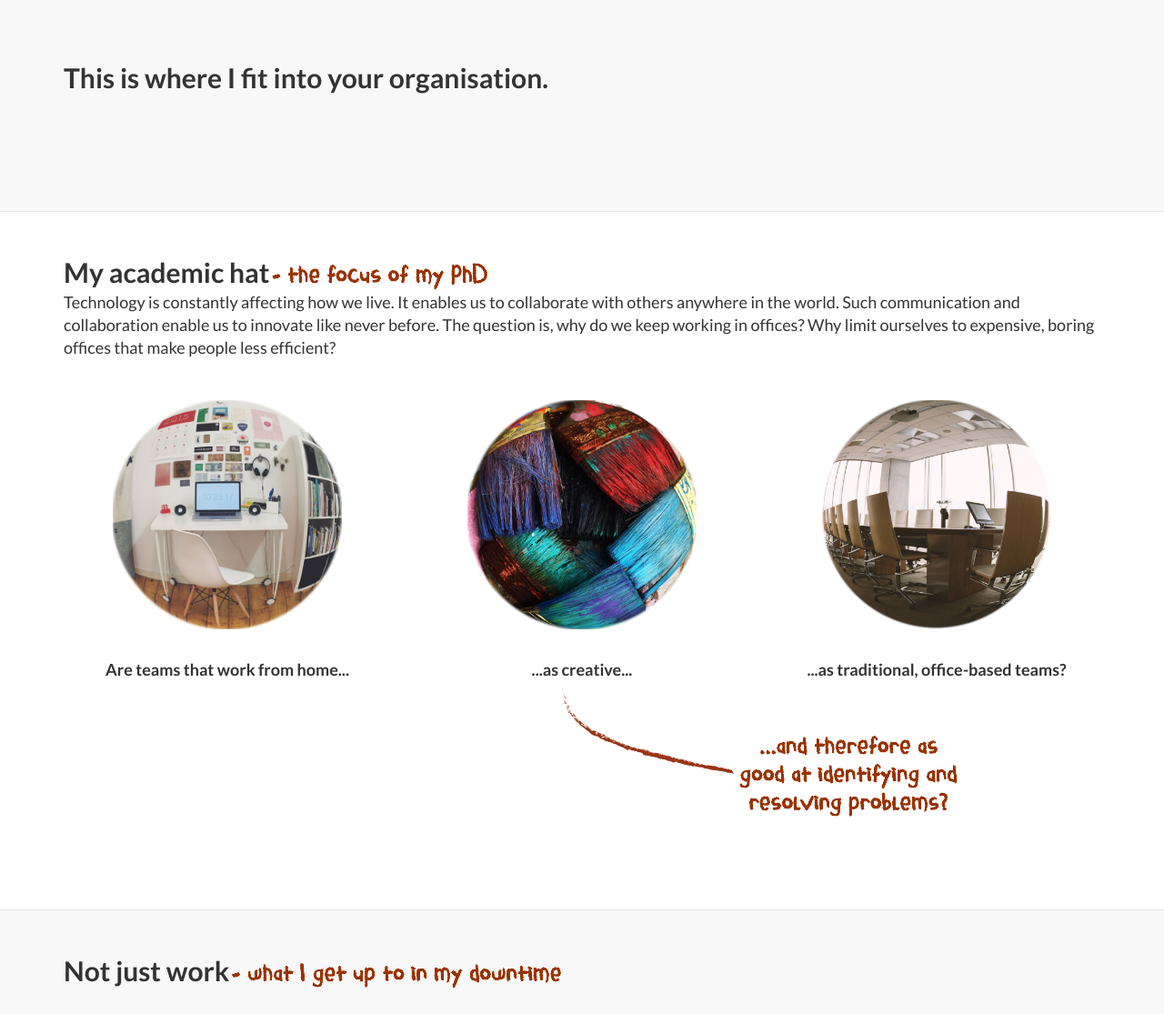
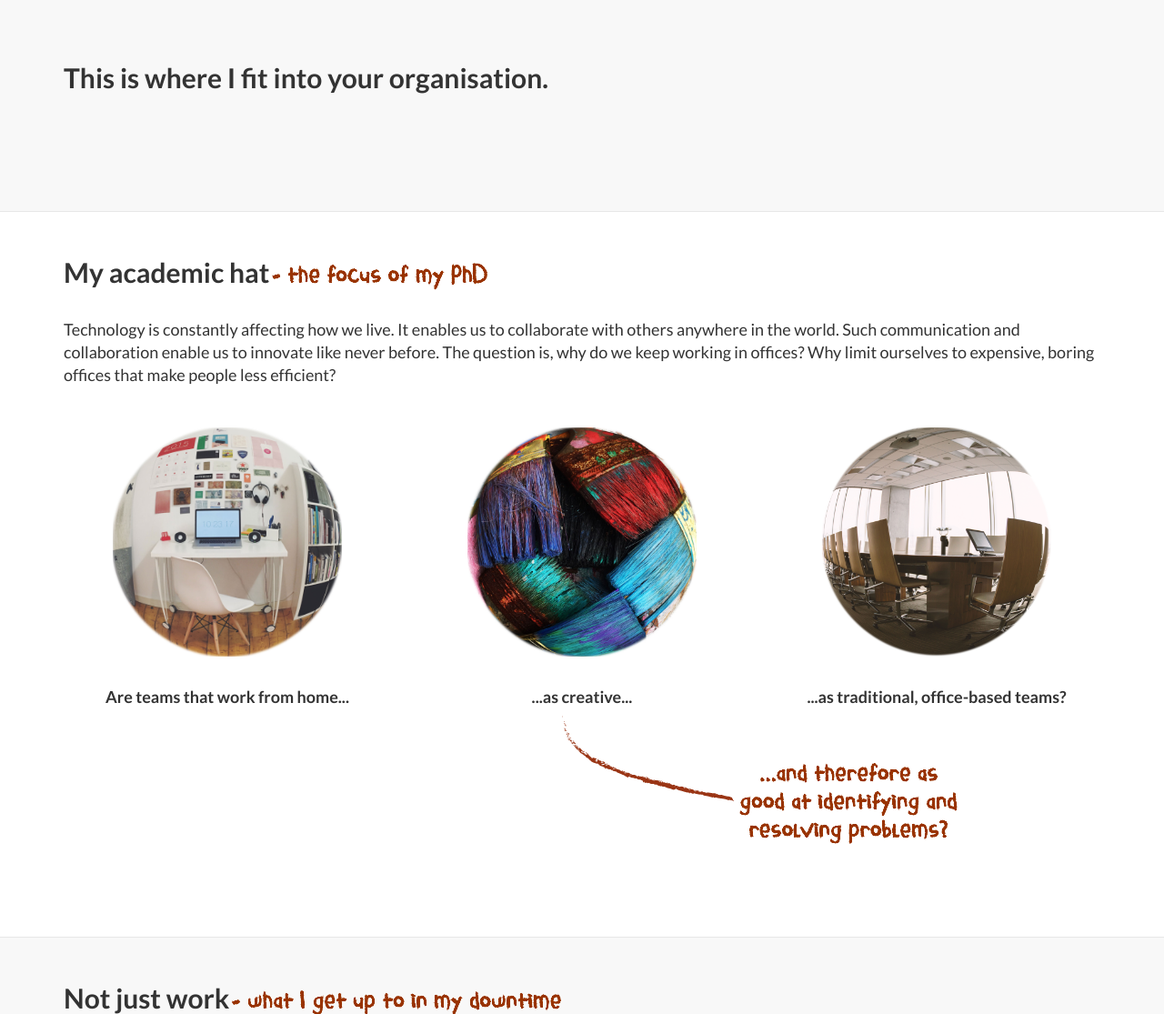
Before and after one commit to benshreeve/benshreeve.github.io, a PHP site: page / in a window 1280 px wide. Shown: the part 1894-3009 px from the top of the page at 91% size. Run offline with PHP 8.4, Linux system fonts and the light colour scheme; some libraries are stand-ins or nearby versions.

Commit message:
More minor bodges

```diff
--- a/css/form.css
+++ b/css/form.css
@@ -81,6 +81,10 @@ input[type=submit]:hover {
 	padding-top: 50px;
 }
 
+.filler-top {
+	padding-top: 30px;
+}
+
 .lonely {
 	padding-bottom: 50px;
 }
--- a/index.html
+++ b/index.html
@@ -238,7 +238,7 @@ Chicken turducken pork belly corned beef. Ham hock ham shankle meatball salami.
                     <div class="clearfix"></div>
                     <h2 class="section-heading" style="display: inline">My academic hat</h2>
                     <h4 class="crayoncaption" style="display: inline"> - the focus of my PhD</h4>
-                    <p class="lead">Technology is constantly affecting how we live. It enables us to collaborate with others anywhere in the world. Such communication and collaboration enable us to innovate like never before. The question is, why do we keep working in offices? Why limit ourselves to expensive, boring offices that make people less efficient?
+                    <p class="lead filler-top">Technology is constantly affecting how we live. It enables us to collaborate with others anywhere in the world. Such communication and collaboration enable us to innovate like never before. The question is, why do we keep working in offices? Why limit ourselves to expensive, boring offices that make people less efficient?
                     </p>
 
                 </div>
```
